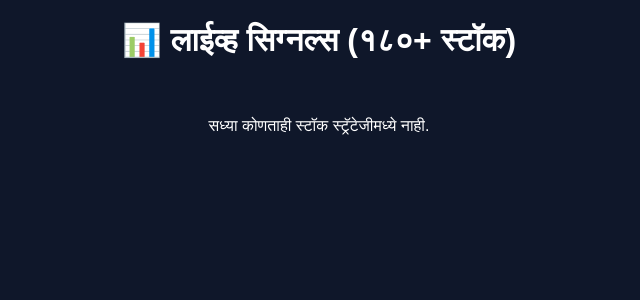
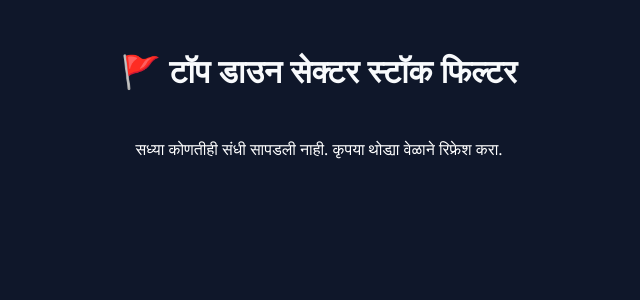
Before and after one commit to dattapwr/nifty-trading-bot, a Flask app: template templates/index.html in a window 1280 px wide. Shown: the top 300 px of the page, without its empty margins (321-961 px from the left). Run offline with Flask 3, Linux system fonts and the light colour scheme; the template is opened without the code that fills it, so the values that code supplies are empty.

Commit message:
Update index.html

```diff
--- a/templates/index.html
+++ b/templates/index.html
@@ -2,28 +2,33 @@
 <html lang="mr">
 <head>
     <meta charset="UTF-8">
-    <title>दत्ता ट्रेडिंग लाईव्ह</title>
+    <meta name="viewport" content="width=device-width, initial-scale=1.0">
+    <title>इंट्राडे ट्रेडिंग स्कॅनर</title>
     <style>
-        body { font-family: sans-serif; background: #0f172a; color: white; text-align: center; }
-        .grid { display: grid; grid-template-columns: repeat(auto-fit, minmax(250px, 1fr)); gap: 15px; padding: 20px; }
-        .card { background: #1e293b; padding: 20px; border-radius: 10px; border: 1px solid #334155; }
-        .symbol { font-size: 1.4em; color: #38bdf8; font-weight: bold; }
-        .time { font-size: 0.9em; color: #94a3b8; }
+        body { font-family: 'Segoe UI', sans-serif; background: #0f172a; color: white; text-align: center; padding: 20px; }
+        .grid { display: grid; grid-template-columns: repeat(auto-fit, minmax(280px, 1fr)); gap: 20px; max-width: 1000px; margin: auto; }
+        .card { background: #1e293b; padding: 25px; border-radius: 15px; border-left: 5px solid #ef4444; box-shadow: 0 4px 6px rgba(0,0,0,0.3); }
+        .symbol { font-size: 1.5em; font-weight: bold; color: #38bdf8; }
+        .price { font-size: 1.2em; margin: 10px 0; color: #4ade80; }
+        .sector { font-size: 0.9em; color: #94a3b8; margin-bottom: 10px; }
+        .time { font-size: 0.8em; color: #64748b; }
+        h1 { color: #f8fafc; margin-bottom: 30px; }
     </style>
 </head>
 <body>
-    <h1>📊 लाईव्ह सिग्नल्स (१८०+ स्टॉक)</h1>
+    <h1>🚩 टॉप डाउन सेक्टर स्टॉक फिल्टर</h1>
     <div class="grid">
         {% if stocks %}
             {% for s in stocks %}
                 <div class="card">
-                    <div class="symbol">{{ s.symbol }}</div>
-                    <div style="color: #4ade80; font-size: 1.2em; margin: 5px 0;">₹{{ s.price }}</div>
-                    <div class="time">वेळ: {{ s.time }}</div>
+                    <div class="sector">{{ s.sec }} Sector</div>
+                    <div class="symbol">{{ s.s }}</div>
+                    <div class="price">₹{{ s.p }}</div>
+                    <div class="time">स्कॅन वेळ: {{ s.t }}</div>
                 </div>
             {% endfor %}
         {% else %}
-            <p>सध्या कोणताही स्टॉक स्ट्रॅटेजीमध्ये नाही.</p>
+            <p>सध्या कोणतीही संधी सापडली नाही. कृपया थोड्या वेळाने रिफ्रेश करा.</p>
         {% endif %}
     </div>
 </body>
```
